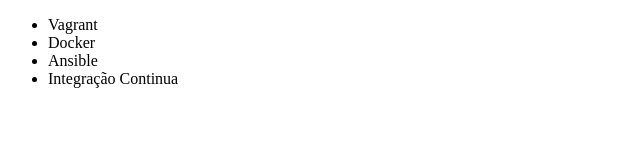
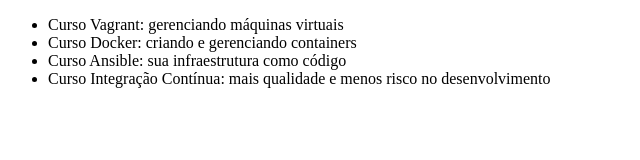
Before and after one commit to andreiflancanova/Git-Alura, a plain HTML site: page index.html in a window 1280 px wide. Shown: the whole page, without its empty margins (0-640 px from the left). Drawn offline with Linux system fonts and the light colour scheme.

Commit message:
Correções index.html

```diff
--- a/index.html
+++ b/index.html
@@ -6,10 +6,10 @@
 </head>
 <body>
     <ul>
-        <li>Vagrant</li>
-        <li>Docker</li>
-        <li>Ansible</li>
-        <li>Integração Continua</li>
+        <li>Curso Vagrant: gerenciando máquinas virtuais</li>
+        <li>Curso Docker: criando e gerenciando containers</li>
+        <li>Curso Ansible: sua infraestrutura como código</li>
+        <li>Curso Integração Contínua: mais qualidade e menos risco no desenvolvimento</li>
     </ul>
 </body>
 </html>
```
